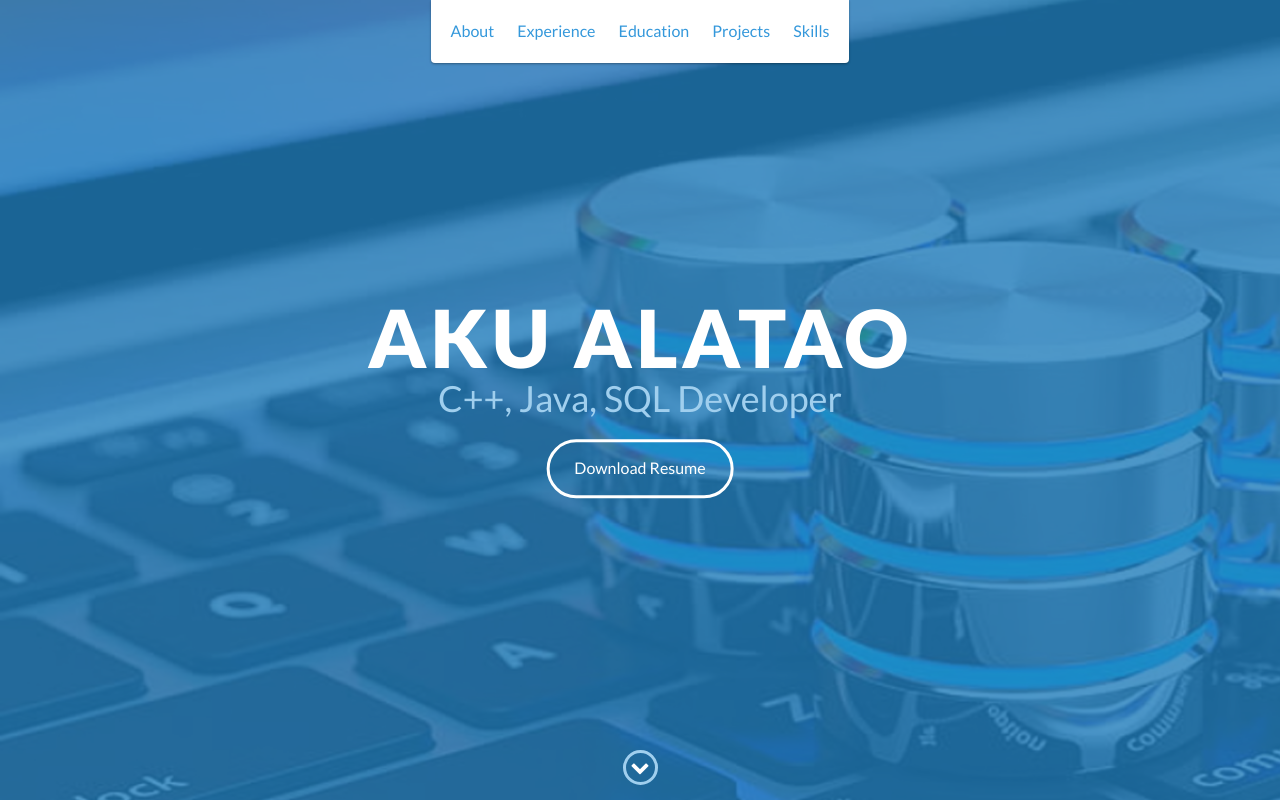
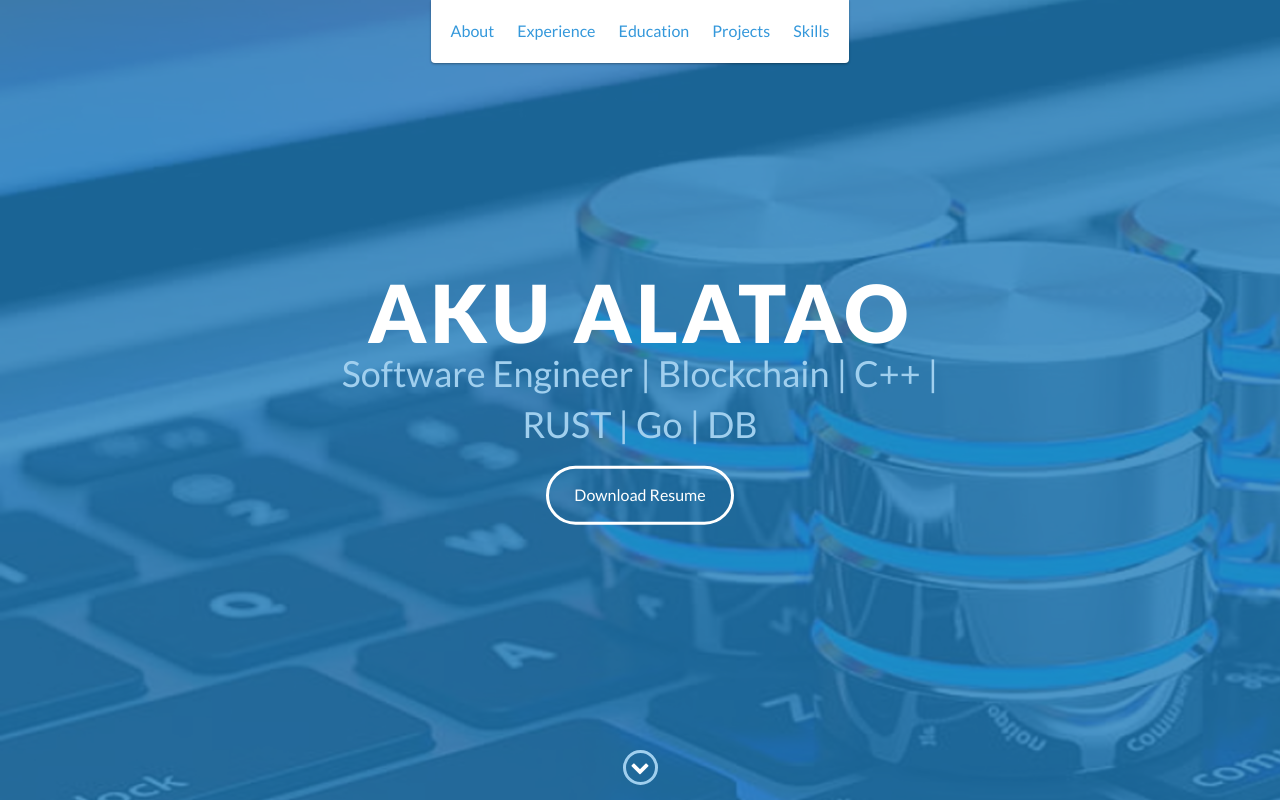
Before and after one commit to alleycat1/aku.github.io, a website: page index.html in a window 1280 px wide. Shown: the top 802 px of the page. Drawn offline with nearby package versions, Linux system fonts and the light colour scheme.

Commit message:
Update index.html
Changed title

```diff
--- a/index.html
+++ b/index.html
@@ -51,7 +51,7 @@
     <div id="lead">
         <div id="lead-content">
             <h1>Aku Alatao</h1>
-            <h2>C++, Java, SQL Developer</h2>
+            <h2>Software Engineer | Blockchain | C++ | RUST | Go | DB</h2>
             <a href="./Resume.pdf" class="btn-rounded-white">Download Resume</a>
         </div>
         <!-- End #lead-content -->
```
